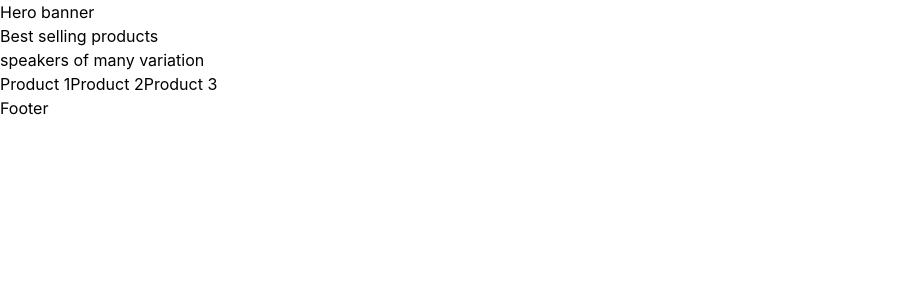
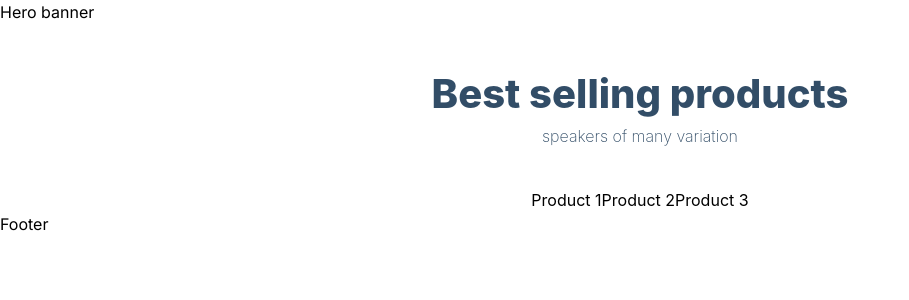
Before and after one commit to KeddyB/commerce, a Next.js app: page / in a window 1280 px wide. Shown: the top 300 px of the page, without its empty margins (0-909 px from the left). Built offline with nearby package versions, Linux system fonts and the light colour scheme.

Commit message:
this is the font

```diff
--- a/src/app/layout.js
+++ b/src/app/layout.js
@@ -1,5 +1,4 @@
 import { Inter } from 'next/font/google'
-import './globals.css'
 
 const inter = Inter({ subsets: ['latin'] })
 
--- a/src/app/page.js
+++ b/src/app/page.js
@@ -6,11 +6,11 @@
     <>
       Hero banner
 
-      <div>
+      <div className='products-heading'>
         <h2>Best selling products</h2>
         <p>speakers of many variation</p>
       </div>
-      <div>
+      <div className='products-container'>
         {['Product 1','Product 2','Product 3'].map((product) => product)}
       </div>
 
```
